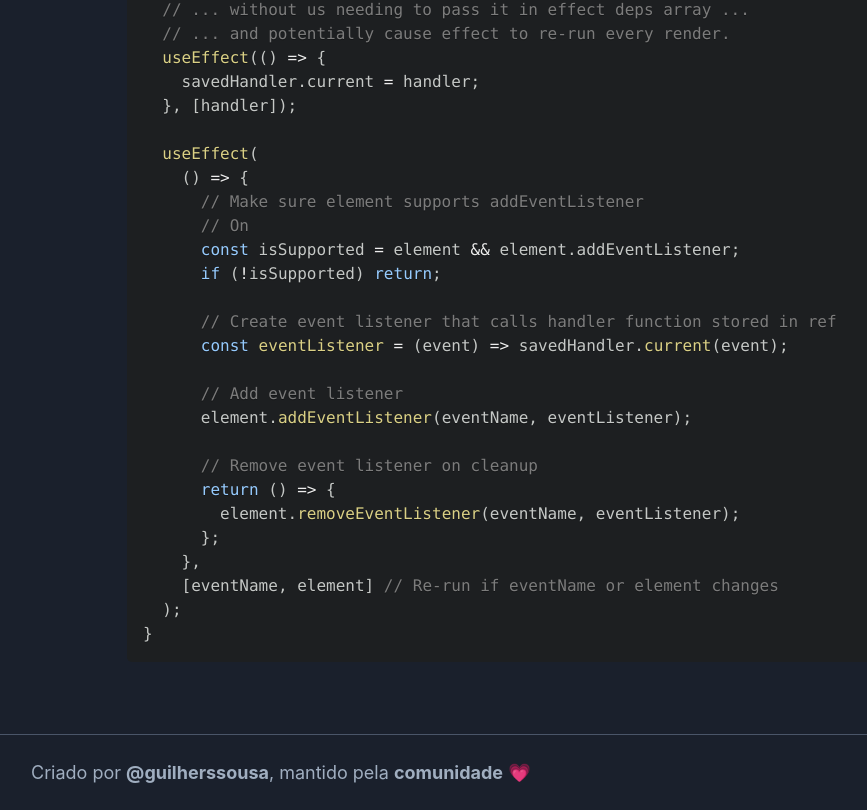
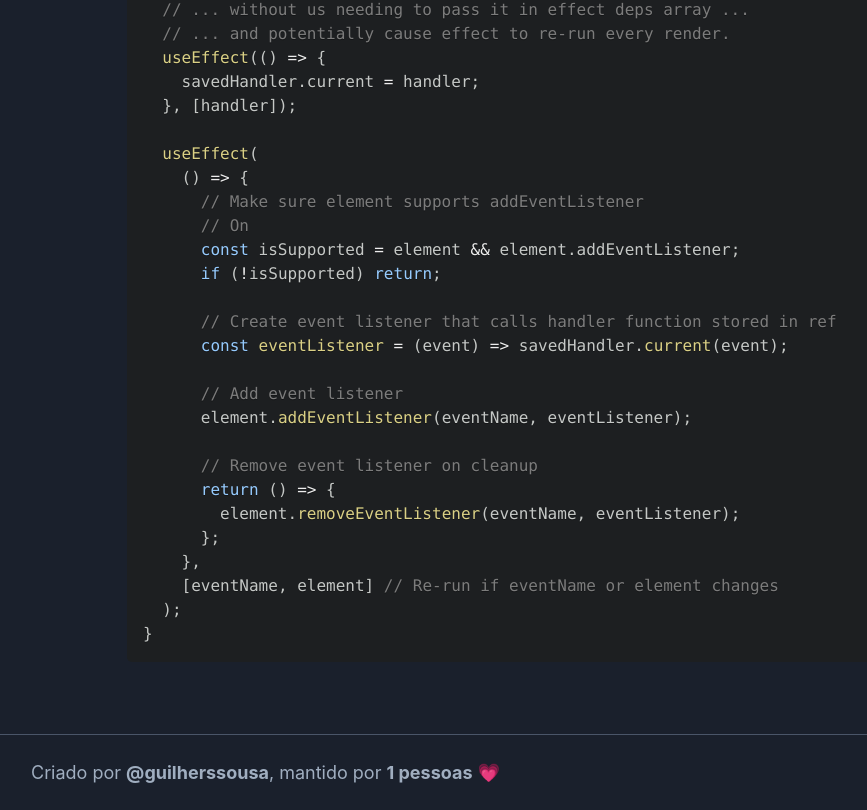
Before and after one commit to guilherssousa/hookpedia, a Next.js app: page /useEventListener in a window 1280 px wide. Shown: the part 1168-1978 px from the top of the page, without its empty margins (1-868 px from the left). Built offline with nearby package versions, Linux system fonts and the light colour scheme; no server answers.

Commit message:
add contributors count

```diff
--- a/src/components/Footer/index.jsx
+++ b/src/components/Footer/index.jsx
@@ -1,6 +1,19 @@
-const { Link, Box, Text } = require("@chakra-ui/react");
+import { Link, Box, Text } from "@chakra-ui/react";
+
+import axios from "axios";
+import { useEffect, useState } from "react";
 
 function Footer() {
+  const [contributors, setContributors] = useState(1);
+
+  useEffect(() => {
+    axios
+      .get("https://api.github.com/repos/guilherssousa/hookpedia/contributors")
+      .then((res) => {
+        setContributors(res.data.length);
+      });
+  }, []);
+
   return (
     <Box
       bg="gray.800"
@@ -20,13 +33,13 @@ function Footer() {
           >
             @guilherssousa
           </Link>
-          , mantido pela{" "}
+          , mantido por{" "}
           <Link
             isExternal
             href="https://github.com/guilherssousa/hookpedia/contributors"
             fontWeight={"bold"}
           >
-            comunidade
+            {contributors} pessoas
           </Link>{" "}
           💗
         </Text>
```
